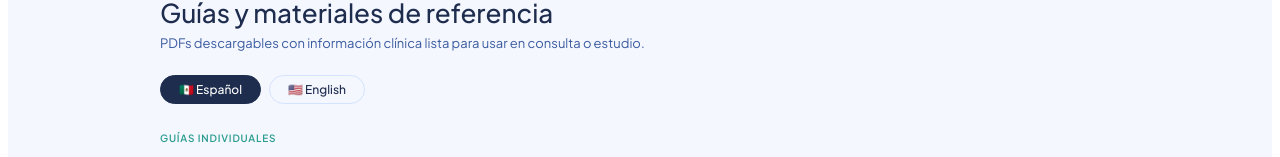
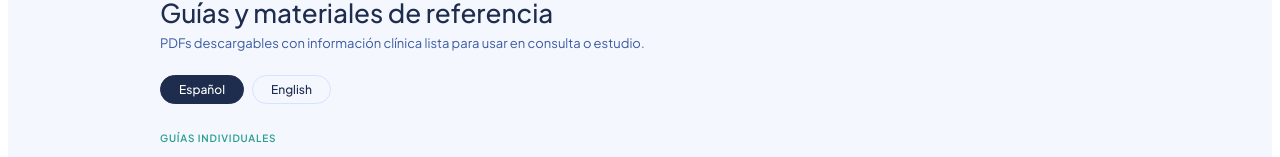
Before and after one commit to Patzz87/nutrionally-main, a React (Vite) app: page /resources in a window 1280 px wide. Shown: the part 123-280 px from the top of the page. Built offline with nearby package versions, Linux system fonts and the light colour scheme.

Commit message:
fix: remove flag emojis from language tabs

```diff
--- a/src/pages/Resources.jsx
+++ b/src/pages/Resources.jsx
@@ -84,7 +84,7 @@ export default function Resources({lang}) {
             padding:"6px 18px",borderRadius:20,border:"1px solid",fontFamily:F,fontSize:12,fontWeight:500,cursor:"pointer",
             background:tab===t?NAVY:"transparent",color:tab===t?"#fff":NAVY,borderColor:tab===t?NAVY:"#D4E3FF",
           }}>
-            {t==="es"?"🇲🇽 Español":"🇺🇸 English"}
+            {t==="es"?"Español":"English"}
           </button>
         ))}
       </div>
```
